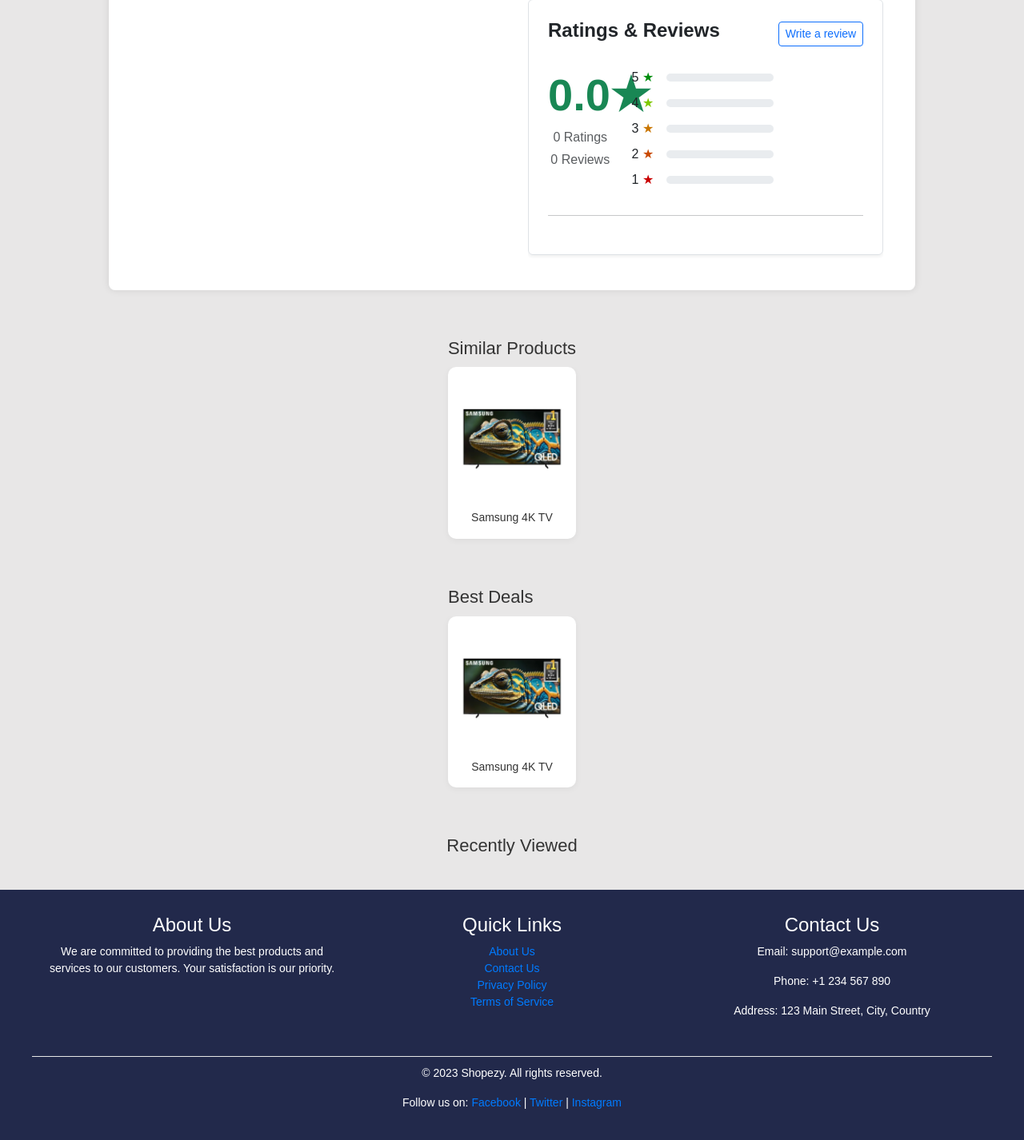
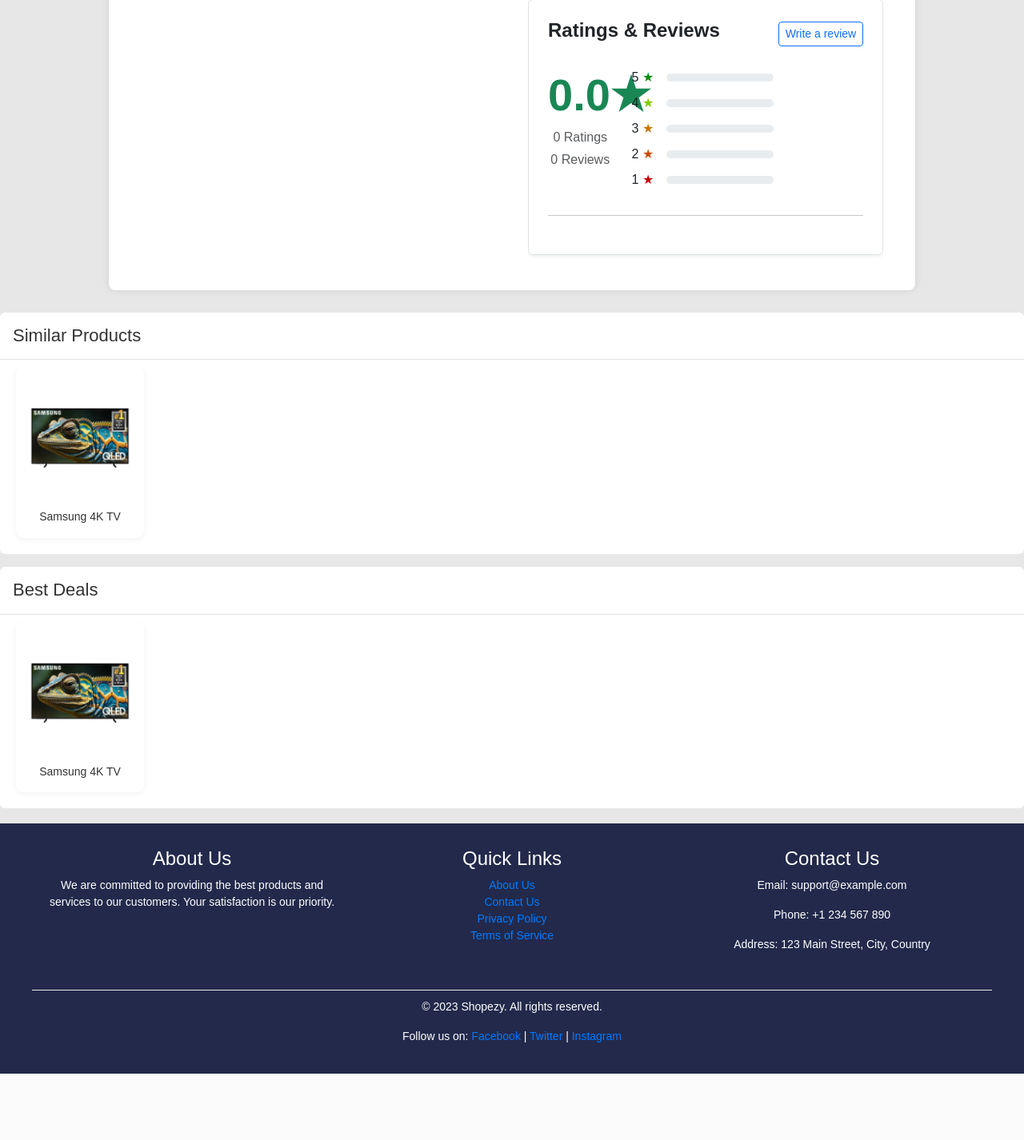
Before and after one commit to Adarsh776/Ecommerce, a Django app: a page that uses templates/coreap/product_detail.html in a window 1280 px wide. Shown: the part 841-2267 px from the top of the page at 80% size. After the commit the page ends 2184 px from the top, so only its background shows below. Run offline with Django 5.2, Linux system fonts and the light colour scheme; data comes from the database, SQL or seed files in the repository; both versions use the stored data as it was after the commit; some libraries are stand-ins or nearby versions.

Commit message:
improved UI

```diff
--- a/static/css/style.css
+++ b/static/css/style.css
@@ -665,7 +664,6 @@ footer {
 
   /* Related Sections */
   .similar-section-title {
-    margin: 40px 20px 10px;
     font-size: 22px;
     color: #333;
   }
--- a/templates/coreap/product_detail.html
+++ b/templates/coreap/product_detail.html
@@ -168,8 +168,9 @@
 
 
 <!-- SIMILAR PRODUCTS -->
- <div>
-<h2 class="similar-section-title">Similar Products</h2>
+{% if similar_products %}
+ <div class="d-flex flex-column bg-white w-100 rounded my-2">
+<h2 class="similar-section-title  border-bottom p-3">Similar Products</h2>
 <div class="product-details-section">
   {% for item in similar_products %}
     <a href="{% url 'productdetail' slug=item.slug %}" class="product-details-card" target="_blank">
@@ -179,10 +180,12 @@
   {% endfor %}
 </div>
 </div>
+{% endif %}
 
 <!-- BEST DEALS -->
- <div>
-<h2 class="similar-section-title">Best Deals</h2>
+ {% if best_deals %}
+ <div class="d-flex flex-column bg-white w-100 rounded my-2">
+<h2 class="similar-section-title border-bottom p-3">Best Deals</h2>
 <div class="product-details-section">
   {% for item in best_deals %}
     <a href="{% url 'productdetail' slug=item.slug %}" class="product-details-card" target="_blank">
@@ -192,9 +195,11 @@
   {% endfor %}
 </div>
 </div>
+{% endif %}
 
-<div>
-<h2 class="similar-section-title">Recently Viewed</h2>
+{% if recently_viewed %}
+<div class="d-flex flex-column bg-white w-100 rounded my-2">
+<h2 class="similar-section-title border-bottom p-3">Recently Viewed</h2>
 <div class="product-details-section">
   {% for item in recently_viewed %}
     <a href="{% url 'productdetail' slug=item.slug %}" class="product-details-card" target="_blank">
@@ -204,4 +209,6 @@
   {% endfor %}
 </div>
 </div>
+{% endif %}
+
 {% endblock content %}
```
Also changed, not shown: other parts of static/css/style.css (+30 -34 lines), db.sqlite3.
